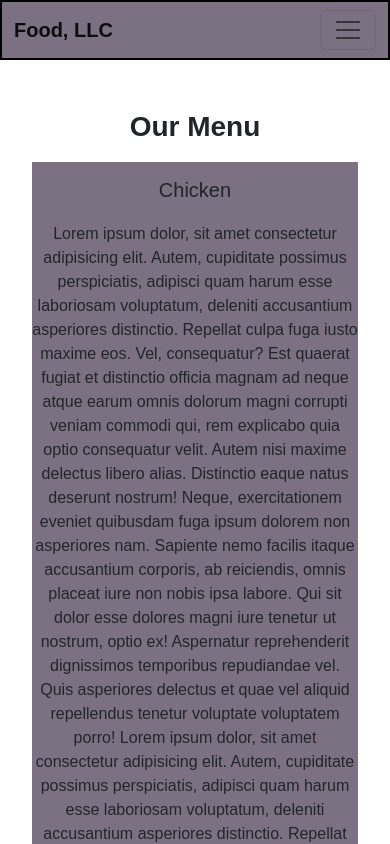
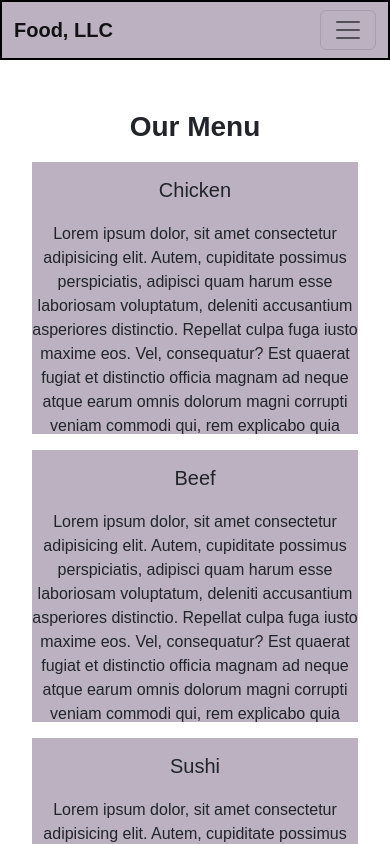
Before and after one commit to BusayoAfolabi12/JohnsHopkinsModule3, a plain HTML site: page index.html in a window 390 px wide. Shown: the top 844 px of the page. Drawn offline with nearby package versions, Linux system fonts and the light colour scheme.

Commit message:
Update style.css

```diff
--- a/style.css
+++ b/style.css
@@ -7,7 +7,7 @@ body {
 }
 
 .navbar.navbar-expand-lg{
-  background-color:#7c7183;
+  background-color:#bbb1c1;
   border: 2px solid black;
   margin-bottom: 1rem;
 }
@@ -30,7 +30,7 @@ h1{
 }
 
 .card-body{
-  background-color:#7c7183;
+  background-color:#bbb1c1;
 }
 
 
@@ -93,7 +93,10 @@ h1{
     font-size: 175%;
   }
 
-
+  .card-body{
+    background-color:#bbb1c1;
+    height: 17rem;
+    overflow: hidden;}
 
   p {
     padding-top: 20px;
```
